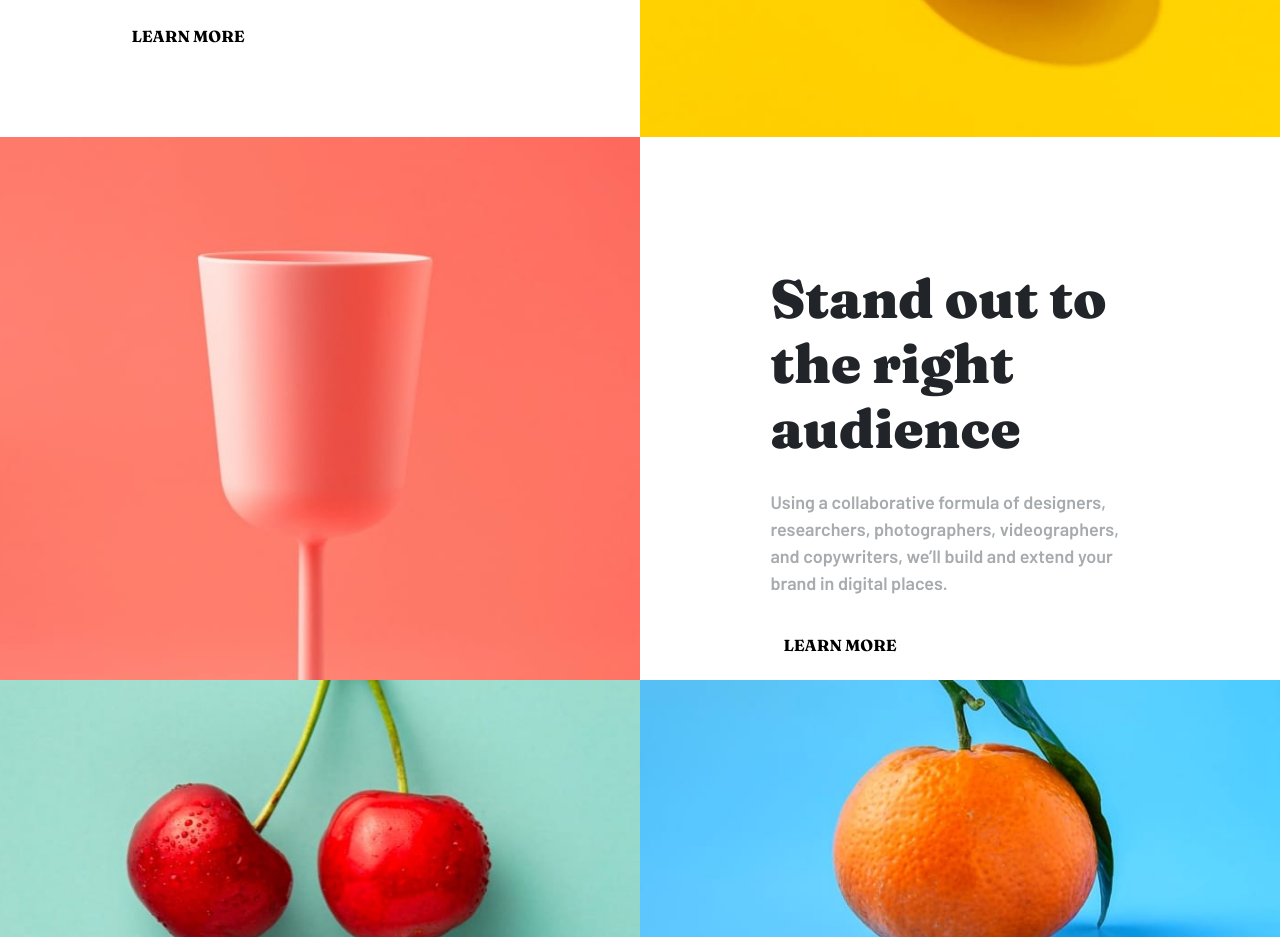
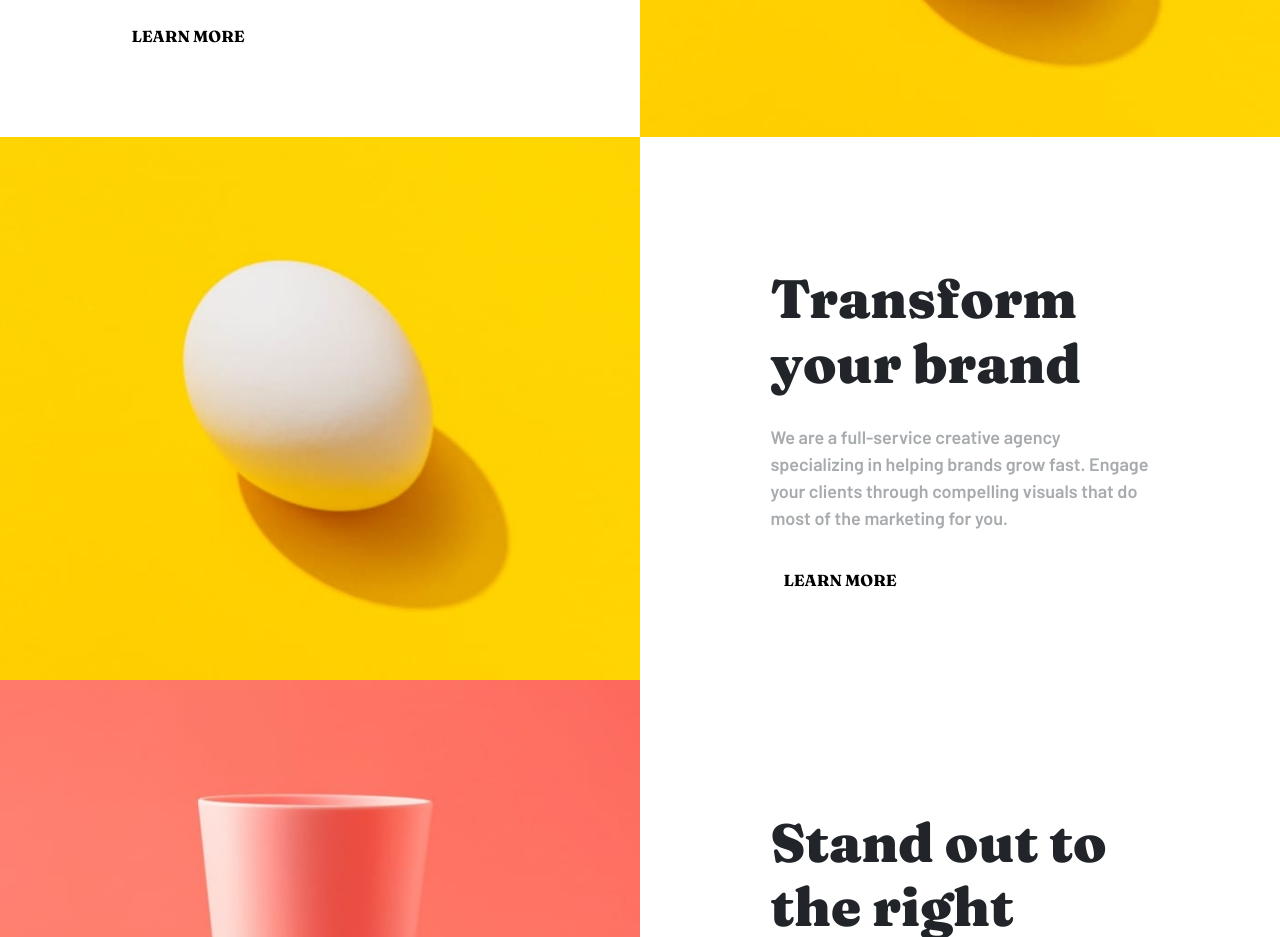
Before and after one commit to happyvisu/sunnyside-landing-page, a plain HTML site: page index.html in a window 1280 px wide. Shown: the part 1086-2023 px from the top of the page. Drawn offline with nearby package versions, Linux system fonts and the light colour scheme.

Commit message:
Initial Changes

```diff
--- a/index.html
+++ b/index.html
@@ -53,8 +53,7 @@
     </div>
 
 
-    <div class="row">
-
+    <div class="row desktop">
       <div class="col-lg-6 transform">
         <h2>Transform your brand</h2>
         <p>We are a full-service creative agency specializing in helping brands grow fast.
@@ -67,9 +66,23 @@
         <img src="images/desktop/image-transform.jpg" alt="" class="transform-img1"  aria-hidden="true">
         <img src="images/mobile/image-transform.jpg" alt="" class="transform-img2"  aria-hidden="true">
       </div>
+    </div>
+
+    <div class="row mobile" >
+      <div class="col-lg-6  transform-img">
+        <img src="images/desktop/image-transform.jpg" alt="" class="transform-img1"  aria-hidden="true">
+        <img src="images/mobile/image-transform.jpg" alt="" class="transform-img2"  aria-hidden="true">
       </div>
+      <div class="col-lg-6 transform">
+        <h2>Transform your brand</h2>
+        <p>We are a full-service creative agency specializing in helping brands grow fast.
+        Engage your clients through compelling visuals that do most of the marketing for you.
+        </p>
+        <button type="button" class="btn learn">LEARN MORE</button>
+      </div>
+    </div>
 
-      <div class="row">
+    <div class="row">
 
       <div class="col-lg-6  stand-img">
         <img src="images/desktop/image-stand-out.jpg" alt="" class="transform-img1"  aria-hidden="true">
@@ -83,9 +96,9 @@
         <button type="button" class="btn learn">LEARN MORE</button>
       </div>
 
-      </div>
+    </div>
 
-      <div class="row photo-graphic">
+    <div class="row photo-graphic">
 
       <div class="col-lg-6 container photo-graphic-img">
         <img src="images/desktop/image-graphic-design.jpg" alt="" class="transform-img1"  aria-hidden="true">
```
